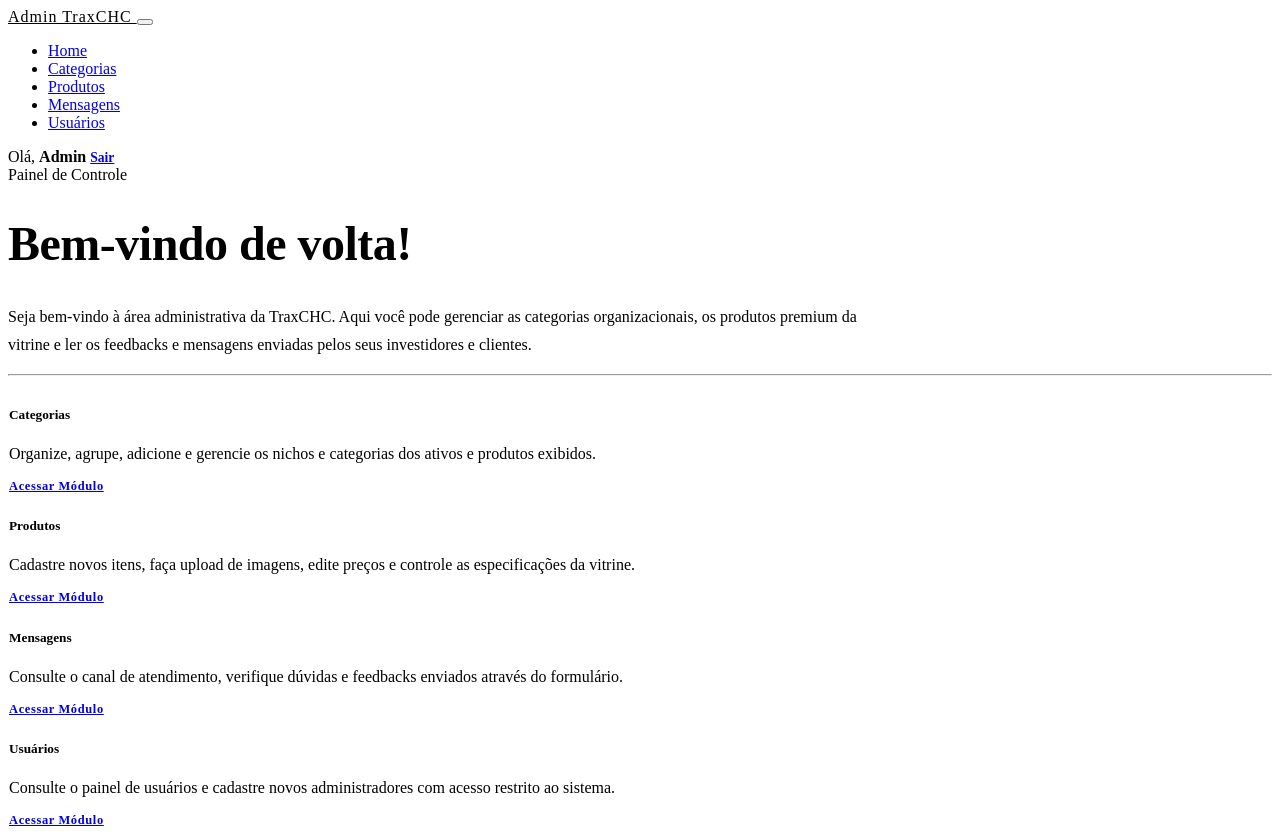
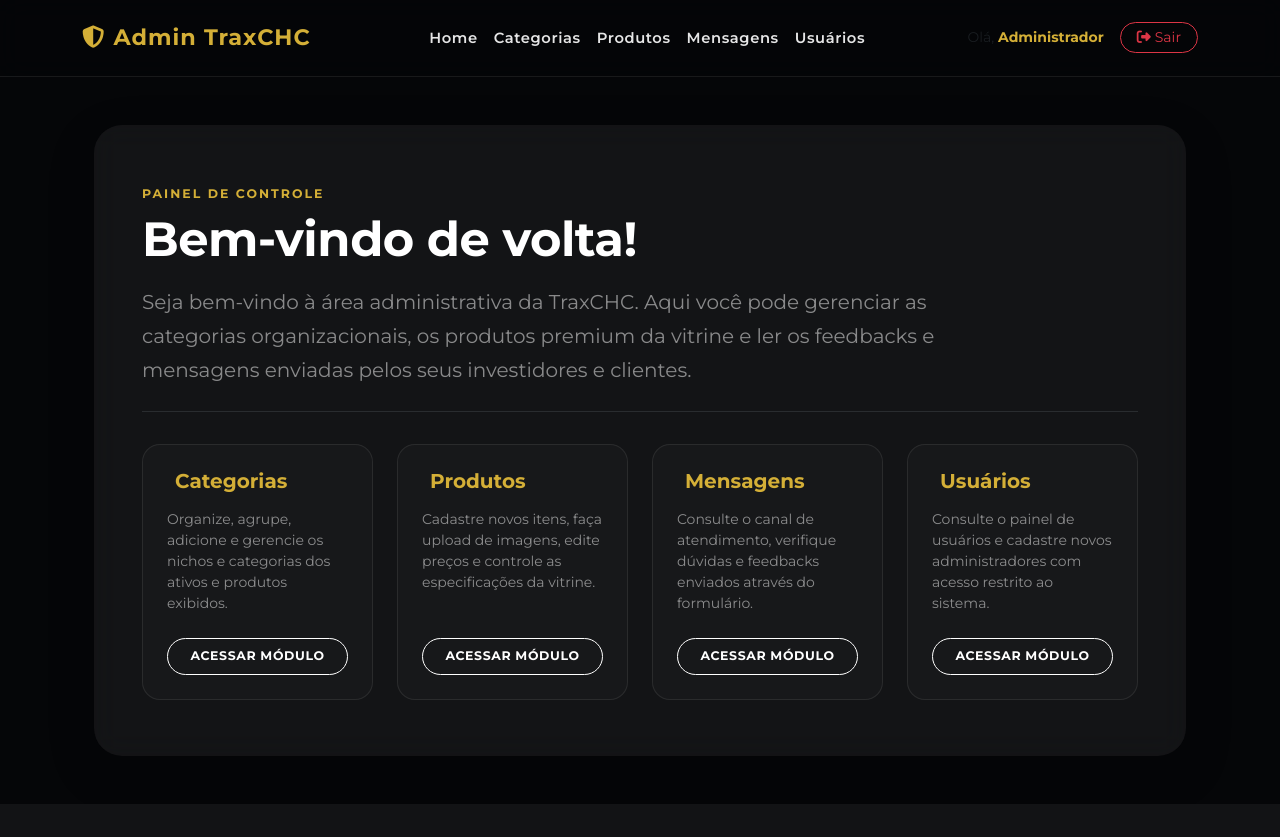
Before and after one commit to joao-pierezan/TraxCHC_pweb, a PHP site: page /admin/index.php in a window 1280 px wide. After the commit the page ends 804 px from the top, so only its background shows below. Run offline with PHP 8.4, Linux system fonts and the light colour scheme; a user stored in the database is signed in.

Commit message:
asda
asdasd

```diff
--- a/admin/header-admin.php
+++ b/admin/header-admin.php
@@ -1,31 +1,90 @@
-<body class="pb-5">
+<!DOCTYPE html>
+<html lang="pt-br">
+<head>
+    <meta charset="UTF-8">
+    <meta name="viewport" content="width=device-width, initial-scale=1.0">
+    <title>Admin TraxCHC</title>
+    <link href="https://cdn.jsdelivr.net/npm/bootstrap@5.3.2/dist/css/bootstrap.min.css" rel="stylesheet">
+    <link href="https://cdnjs.cloudflare.com/ajax/libs/font-awesome/6.4.2/css/all.min.css" rel="stylesheet">
+    <link href="https://fonts.googleapis.com/css2?family=Montserrat:wght@400;600;700&display=swap" rel="stylesheet">
+    <link rel="stylesheet" href="<?php echo $base_path; ?>style.css">
+
+    <style>
+        /* Estilos adicionais para harmonizar as tabelas e inputs com seu tema escuro */
+        .admin-box {
+            background: var(--card);
+            border: 1px solid var(--border);
+            border-radius: 20px;
+            padding: 30px;
+            backdrop-filter: blur(14px);
+        }
+        .custom-table {
+            color: var(--text-main) !important;
+        }
+        .custom-table thead th {
+            background-color: rgba(212, 175, 55, 0.12) !important;
+            color: var(--gold) !important;
+            border-bottom: 2px solid var(--border) !important;
+            font-weight: 600;
+        }
+        .custom-table tbody td {
+            background: transparent !important;
+            color: var(--text-muted) !important;
+            border-bottom: 1px solid var(--border) !important;
+            vertical-align: middle;
+        }
+        .form-control-custom {
+            background: rgba(255, 255, 255, 0.05) !important;
+            border: 1px solid var(--border) !important;
+            color: var(--text-main) !important;
+            border-radius: 8px;
+        }
+        .form-control-custom:focus {
+            border-color: var(--gold) !important;
+            box-shadow: 0 0 0 0.25rem rgba(212, 175, 55, 0.25) !important;
+        }
+    </style>
+</head>
+<body>
 
 <header class="site-header">
-        <nav class="navbar navbar-expand-lg navbar-dark navbar-custom shadow-sm">
+    <nav class="navbar navbar-expand-lg navbar-custom">
         <div class="container">
-                <a class="navbar-brand fw-bold" href="index.php" style="color: var(--gold); letter-spacing: 1px;">
-                    <i class="bi bi-shield-lock-fill me-2"></i>Admin TraxCHC
+            <a class="navbar-brand d-flex align-items-center" href="<?php echo $base_path; ?>admin/index.php">
+                <span style="color: var(--gold); font-weight: 700; font-size: 1.4rem; letter-spacing: 1px;">
+                    <i class="fa-solid fa-shield-halved me-2"></i>Admin TraxCHC
+                </span>
             </a>
-                <button class="navbar-toggler border-secondary" type="button" data-bs-toggle="collapse" data-bs-target="#adminNav">
+            <button class="navbar-toggler border-secondary" type="button" data-bs-toggle="collapse" data-bs-target="#navbarNav">
                 <span class="navbar-toggler-icon"></span>
             </button>
-                <div class="collapse navbar-collapse" id="adminNav">
-                    <ul class="navbar-nav me-auto mb-2 mb-lg-0">
-                        <li class="nav-item"><a class="nav-link" href="index.php">Home</a></li>
-                        <li class="nav-item"><a class="nav-link" href="categorias.php">Categorias</a></li>
-                        <li class="nav-item"><a class="nav-link" href="produtos.php">Produtos</a></li>
-                        <li class="nav-item"><a class="nav-link" href="mensagens.php">Mensagens</a></li>
-                        <li class="nav-item"><a class="nav-link" href="usuarios.php";>Usuários</a></li>
+            <div class="collapse navbar-collapse" id="navbarNav">
+                <ul class="navbar-nav mx-auto">
+                    <li class="nav-item">
+                        <a class="nav-link" href="<?php echo $base_path; ?>admin/index.php">Home</a>
+                    </li>
+                    <li class="nav-item">
+                        <a class="nav-link" href="<?php echo $base_path; ?>admin/categoria/CategoriaList.php">Categorias</a>
+                    </li>
+                    <li class="nav-item">
+                        <a class="nav-link" href="<?php echo $base_path; ?>admin/produto/ProdutoList.php">Produtos</a>
+                    </li>
+                    <li class="nav-item">
+                        <a class="nav-link" href="<?php echo $base_path; ?>admin/mensagem/MensagemList.php">Mensagens</a>
+                    </li>
+                    <li class="nav-item">
+                        <a class="nav-link" href="<?php echo $base_path; ?>admin/usuario/UsuarioList.php">Usuários</a>
+                    </li>
                 </ul>
                 <div class="d-flex align-items-center gap-3">
-                        <span class="navbar-text small text-light d-none d-sm-inline">
-                            Olá, <strong style="color: var(--gold);"><?= htmlspecialchars($_SESSION['nome_usuario'] ?? 'Admin'); ?></strong>
-                        </span>
-                        <a href="logout.php" class="btn btn-sm btn-outline-danger px-3 rounded-pill" style="font-weight: 600; font-size: 0.85rem;">
-                            <i class="bi bi-box-arrow-right me-1"></i> Sair
+                    <span class="text-muted small">Olá, <strong style="color: var(--gold);">Administrador</strong></span>
+                    <a href="<?php echo $base_path; ?>admin/logout.php" class="btn btn-outline-danger btn-sm rounded-pill px-3">
+                        <i class="fa-solid fa-right-from-bracket me-1"></i>Sair
                     </a>
                 </div>
             </div>
         </div>
     </nav>
 </header>
+
+<main class="container my-5">
```
Also changed, not shown: 1 other file. Lines whose indentation alone changed are shown as unchanged.
